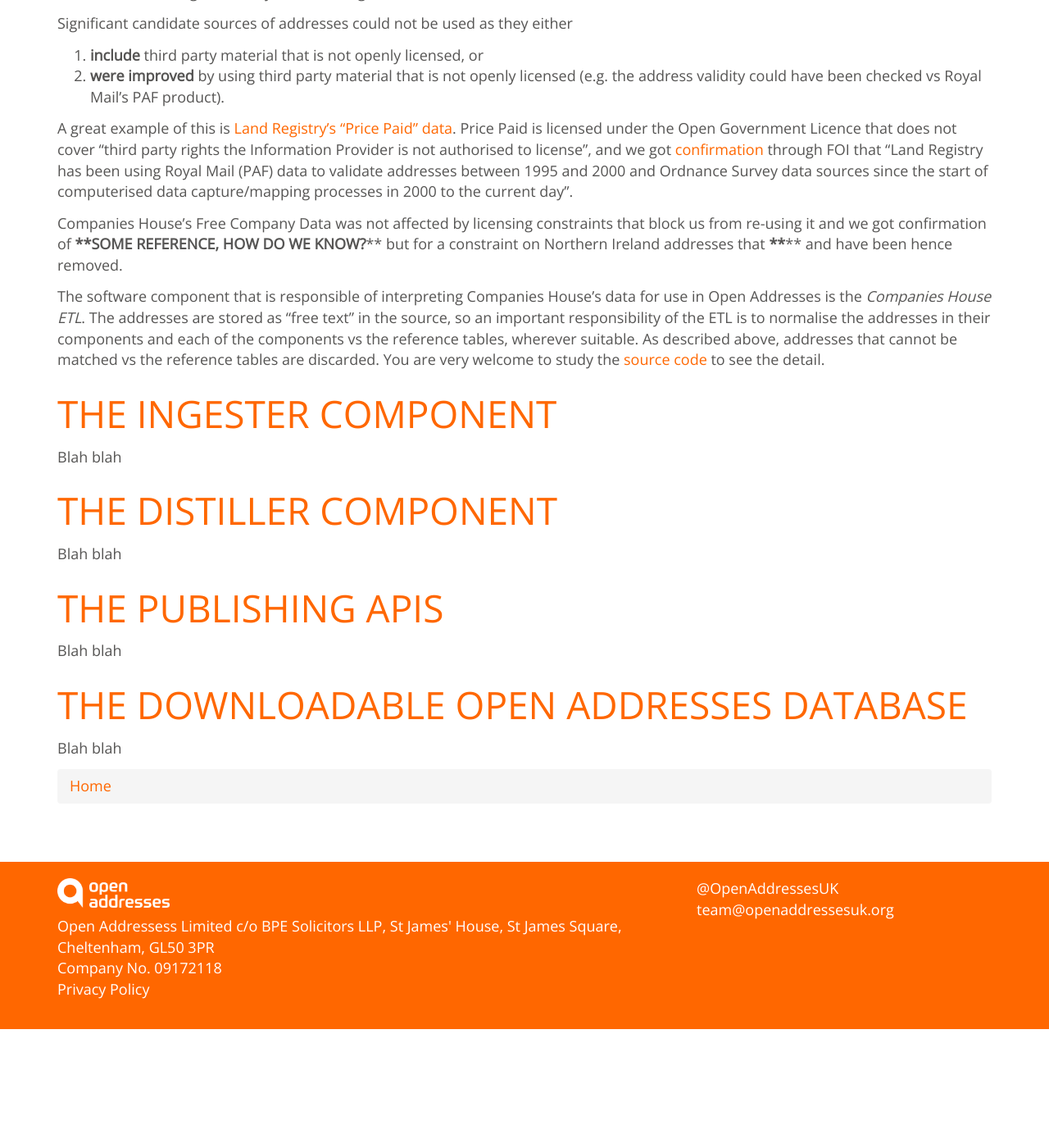
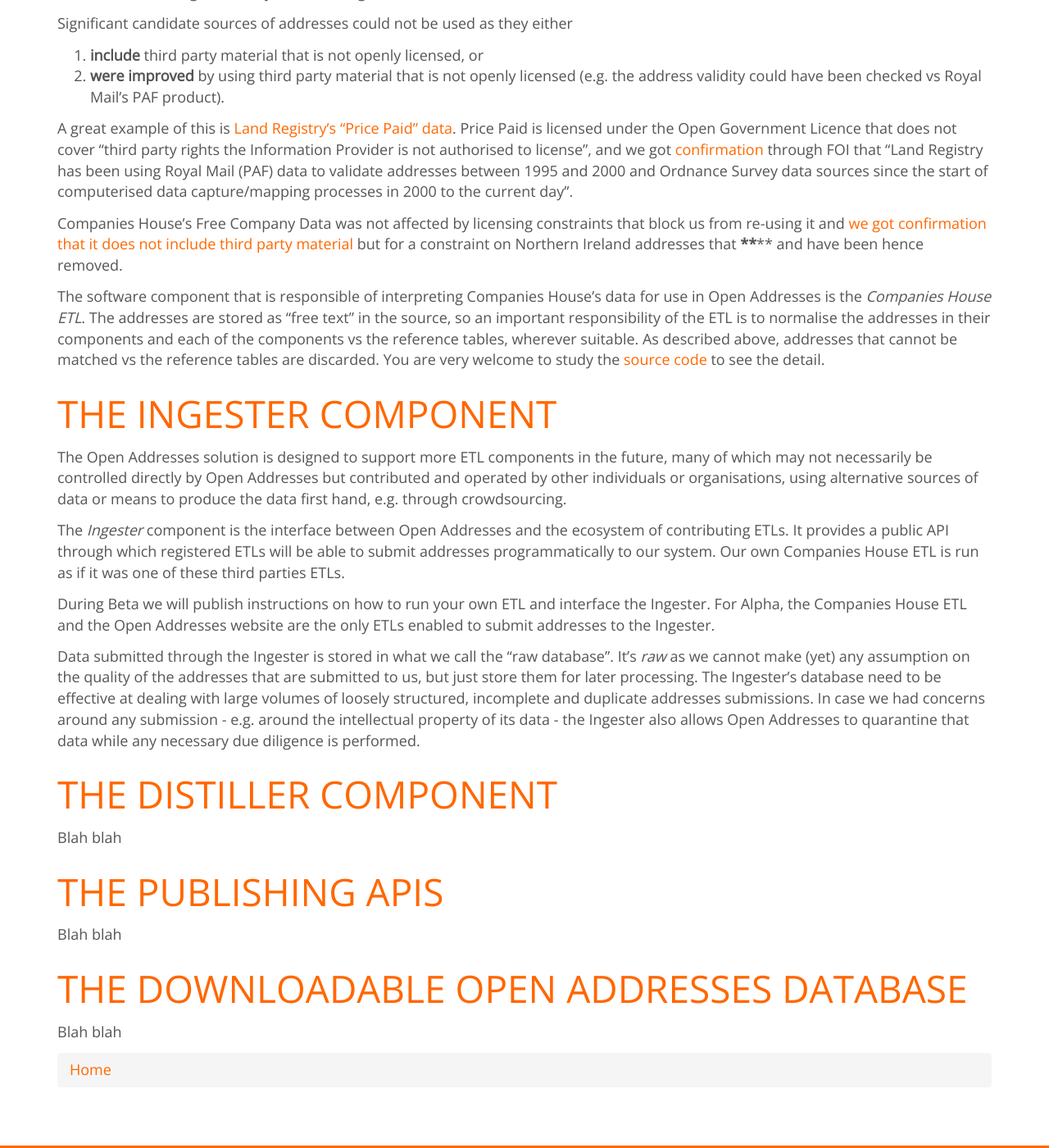
Before and after one commit to OpenAddressesUK/OLD_openaddressesuk.github.io, a Jekyll site: the page built from docs.md, in a window 1280 px wide and 1400 px high, scrolled down 1412 px. Shown: the whole window at 82% size. Built offline with Jekyll 4.4.1, drawn with Linux system fonts in a browser that asks for light colours; nearby versions of some CDN libraries; before the commit the page ends 2667 px from its top, so only the background shows below that.

Commit message:
Early stub at the Ingester

```diff
--- a/docs.md
+++ b/docs.md
@@ -43,12 +43,18 @@ Significant candidate sources of addresses could not be used as they either
 
 A great example of this is [Land Registry's "Price Paid" data](https://www.gov.uk/government/statistical-data-sets/price-paid-data-downloads). Price Paid is licensed under the Open Government Licence that does not cover "third party rights the Information Provider is not authorised to license", and we got [confirmation](https://www.whatdotheyknow.com/request/price_paid_dataset_followup/new) through FOI that "Land Registry has been using Royal Mail (PAF) data to validate addresses between 1995 and 2000 and Ordnance Survey data sources since the start of computerised data capture/mapping processes in 2000 to the current day".
 
-Companies House's Free Company Data was not affected by licensing constraints that block us from re-using it and we got confirmation of ****SOME REFERENCE, HOW DO WE KNOW?**** but for a constraint on Northern Ireland addresses that ******** and have been hence removed.
+Companies House's Free Company Data was not affected by licensing constraints that block us from re-using it and [we got confirmation that it does not include third party material](https://www.whatdotheyknow.com/request/free_company_data_third_party_in) but for a constraint on Northern Ireland addresses that ******** and have been hence removed.
 
 The software component that is responsible of interpreting Companies House's data for use in Open Addresses is the *Companies House ETL*. The addresses are stored as "free text" in the source, so an important responsibility of the ETL is to normalise the addresses in their components and each of the components vs the reference tables, wherever suitable. As described above, addresses that cannot be matched vs the reference tables are discarded. You are very welcome to study the [source code](https://github.com/OpenAddressesUK/common-ETL) to see the detail.
 
 #<a name='ingester'>The Ingester component</a>
-Blah blah
+The Open Addresses solution is designed to support more ETL components in the future, many of which may not necessarily be controlled directly by Open Addresses but contributed and operated by other individuals or organisations, using alternative sources of data or means to produce the data first hand, e.g. through crowdsourcing.
+
+The *Ingester* component is the interface between Open Addresses and the ecosystem of contributing ETLs. It provides a public API through which registered ETLs will be able to submit addresses programmatically to our system. Our own Companies House ETL is run as if it was one of these third parties ETLs.
+
+During Beta we will publish instructions on how to run your own ETL and interface the Ingester. For Alpha, the Companies House ETL and the Open Addresses website are the only ETLs enabled to submit addresses to the Ingester.
+
+Data submitted through the Ingester is stored in what we call the "raw database". It's *raw* as we cannot make (yet) any assumption on the quality of the addresses that are submitted to us, but just store them for later processing. The Ingester's database need to be effective at dealing with large volumes of loosely structured, incomplete and duplicate addresses submissions. In case we had concerns around any submission - e.g. around the intellectual property of its data - the Ingester also allows Open Addresses to quarantine that data while any necessary due diligence is performed.
 
 #<a name='distiller'>The Distiller component</a>
 Blah blah
```
